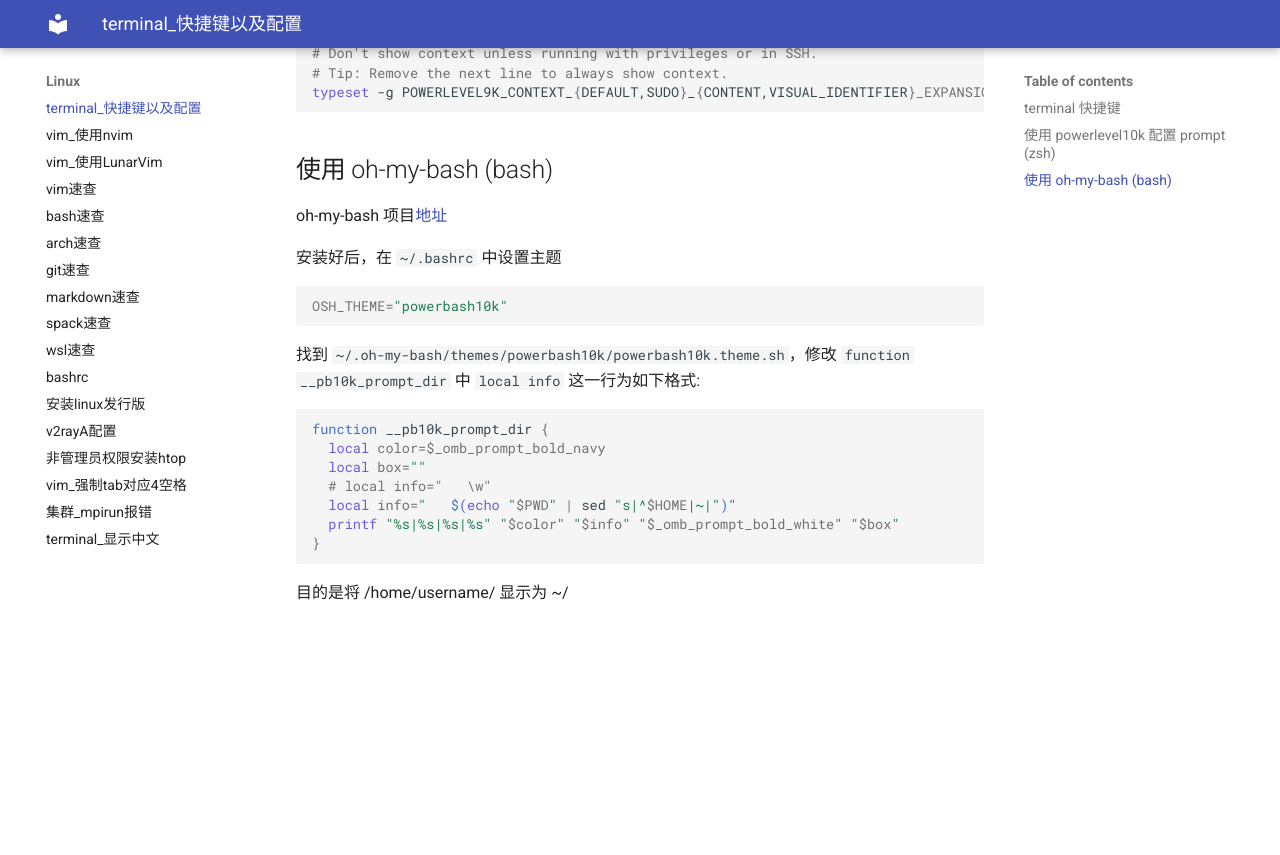
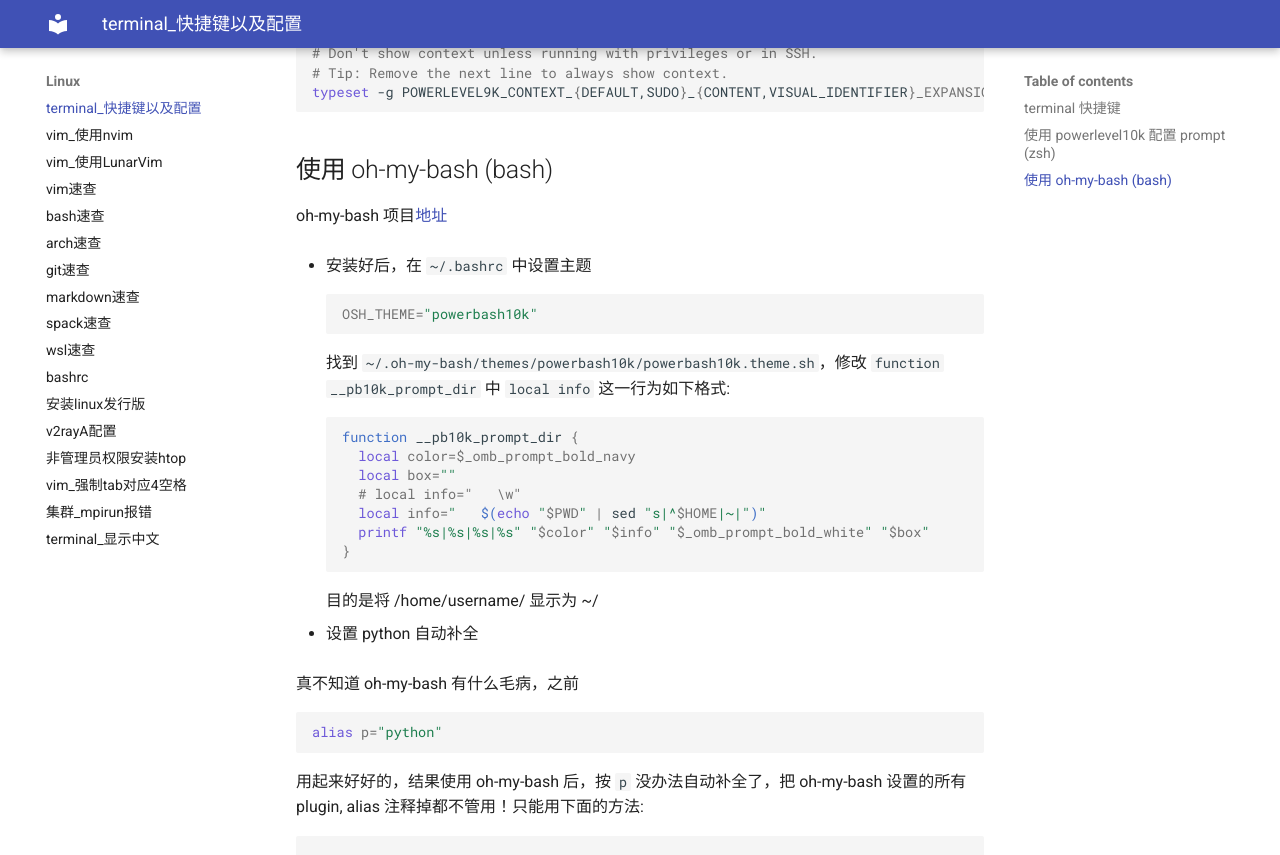
Before and after one commit to ymma98/technotes, an MkDocs documentation site: the page built from docs/Linux/terminal_快捷键以及配置.md, in a window 1280 px wide and 900 px high, scrolled down 1508 px. Shown: the top 855 px of the window. Built offline with MkDocs 1.6.1 and Material for MkDocs 9.7.7, drawn with Linux system fonts in a browser that asks for light colours; before the commit the page ends 2137 px from its top, so only the background shows below that.

Commit message:
docs/Linux/terminal_快捷键以及配置.md updated from https://stackedit.cn/

````diff
--- a/docs/Linux/terminal_快捷键以及配置.md
+++ b/docs/Linux/terminal_快捷键以及配置.md
@@ -49,7 +49,7 @@ typeset -g POWERLEVEL9K_CONTEXT_{DEFAULT,SUDO}_{CONTENT,VISUAL_IDENTIFIER}_EXPAN
 
 oh-my-bash 项目[地址](https://github.com/ohmybash/oh-my-bash)
 
-安装好后，在 `~/.bashrc` 中设置主题
+* 安装好后，在 `~/.bashrc` 中设置主题
 ```bash
 OSH_THEME="powerbash10k"
 ```
@@ -65,9 +65,19 @@ function __pb10k_prompt_dir {
 ```
 目的是将 /home/username/ 显示为 ~/
 
+* 设置 python 自动补全
 
+真不知道 oh-my-bash 有什么毛病，之前
+```bash
+alias p="python"
+```
+用起来好好的，结果使用 oh-my-bash 后，按 `p` 没办法自动补全了，把 oh-my-bash 设置的所有 plugin, alias 注释掉都不管用！只能用下面的方法:
+```bash
+
+```
 
 <!--stackedit_data:
-eyJoaXN0b3J5IjpbLTIwODU2MjM2MzAsMTA4NjYyNDQxNSwtMT
-k2ODUzMzQyMCwtODQ3MzI0MzU5LDMwOTA2NTgyNl19
+eyJoaXN0b3J5IjpbLTE5ODczMzY1ODksLTIwODU2MjM2MzAsMT
+A4NjYyNDQxNSwtMTk2ODUzMzQyMCwtODQ3MzI0MzU5LDMwOTA2
+NTgyNl19
 -->
````
